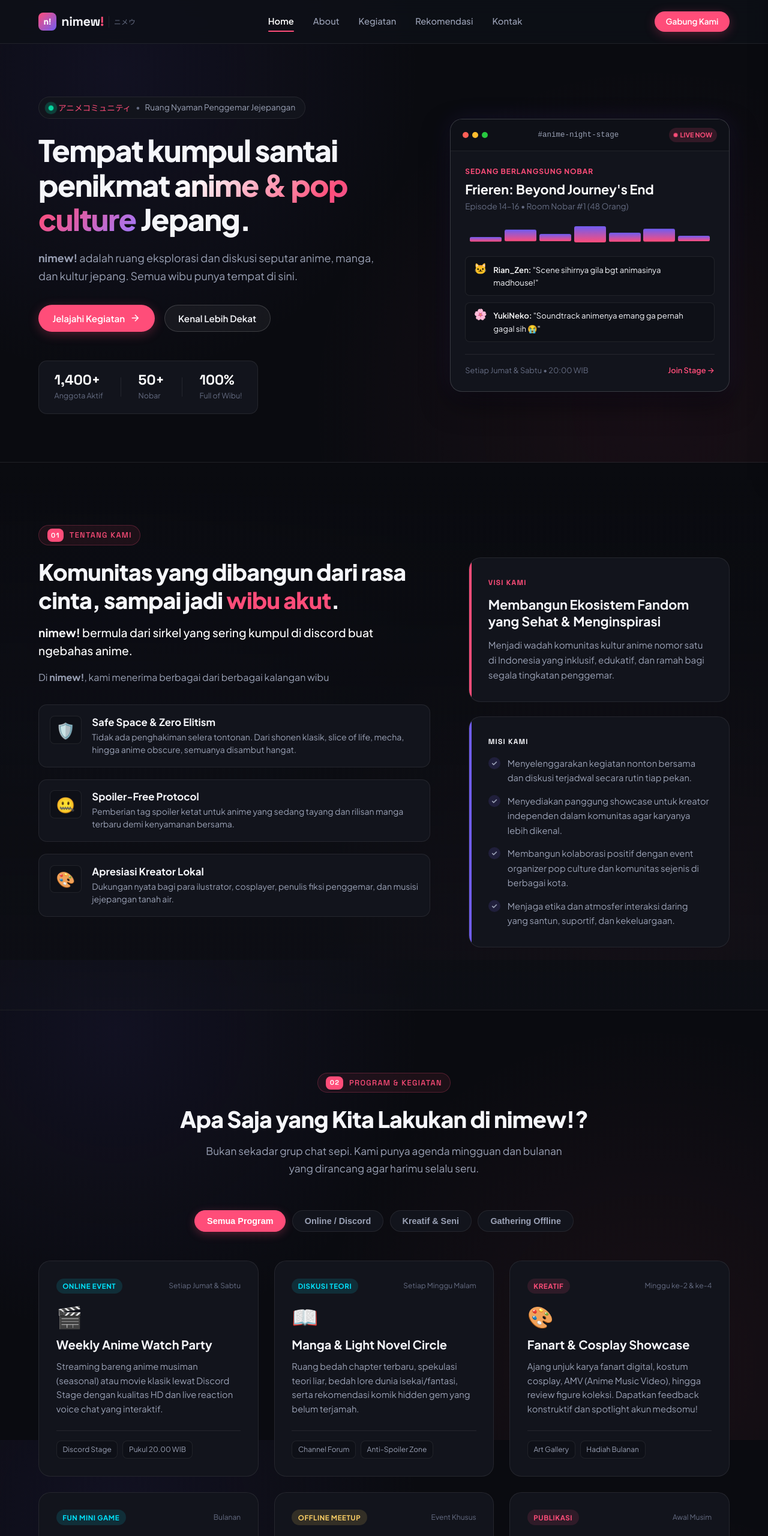
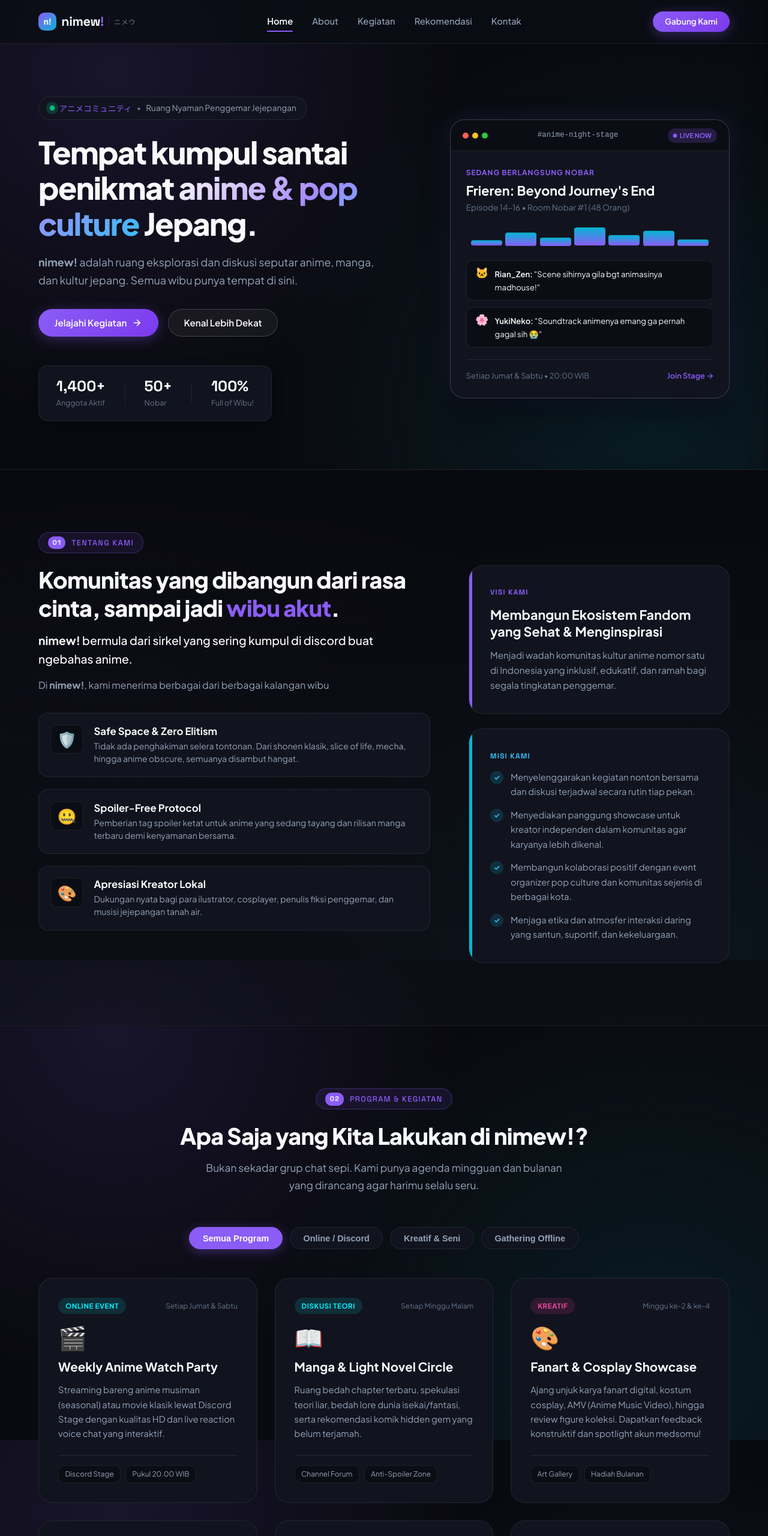
Before and after one commit to bagasfjra/nimew-community, a plain HTML site: page index.html in a window 1280 px wide. Shown: the top 2560 px of the page at 60% size. Drawn offline with Linux system fonts and the light colour scheme.

Commit message:
Mengganti beberapa tampilan dan warna

```diff
--- a/style.css
+++ b/style.css
@@ -1,48 +1,50 @@
 /* ===================================================================
    nimew! — Anime Community Website
-   Pure CSS - Modern Minimalist & Japanese Pop-Culture Aesthetic
+   Pure CSS - Modern Minimalist & Japanese Pop-Culture Aesthetic (Updated UI)
    =================================================================== */
 
 /* ---------- 1. CSS VARIABLES & THEME ---------- */
 :root {
-  --bg-dark: #0a0b10;
-  --bg-surface: #12141c;
-  --bg-surface-hover: #191c28;
-  --bg-card: #141723;
-  --bg-card-inner: #0e1017;
-  --bg-glass: rgba(14, 16, 24, 0.82);
+  --bg-dark: #090a0f;
+  --bg-surface: #11131e;
+  --bg-surface-hover: #181b2a;
+  --bg-card: #131625;
+  --bg-card-inner: #0b0d14;
+  --bg-glass: rgba(11, 13, 20, 0.85);
 
   --border-subtle: rgba(255, 255, 255, 0.08);
-  --border-medium: rgba(255, 255, 255, 0.16);
-  --border-active: #ff4d79;
-
-  --primary: #ff4d79;
-  --primary-hover: #ff2a5f;
-  --primary-glow: rgba(255, 77, 121, 0.28);
-  --primary-rgb: 255, 77, 121;
-
-  --secondary: #705df2;
-  --secondary-glow: rgba(112, 93, 242, 0.25);
-
-  --accent-cyan: #00e5ff;
-  --accent-yellow: #ffd166;
-  --accent-green: #06d6a0;
-
-  --text-main: #f5f6fa;
-  --text-muted: #9aa1b5;
-  --text-dim: #656c82;
+  --border-medium: rgba(255, 255, 255, 0.18);
+  --border-active: #7c3aed;
+
+  --primary: #8b5cf6;
+  --primary-hover: #7c3aed;
+  --primary-glow: rgba(139, 92, 246, 0.35);
+  --primary-rgb: 139, 92, 246;
+
+  --secondary: #06b6d4;
+  --secondary-light: #38bdf8;
+  --secondary-glow: rgba(6, 182, 212, 0.25);
+
+  --accent-cyan: #00f2fe;
+  --accent-yellow: #fbbf24;
+  --accent-green: #10b981;
+  --accent-pink: #ec4899;
+
+  --text-main: #f8fafc;
+  --text-muted: #94a3b8;
+  --text-dim: #64748b;
 
   --font-main: 'Plus Jakarta Sans', -apple-system, BlinkMacSystemFont, 'Segoe UI', Roboto, sans-serif;
   --font-heading: 'Space Grotesk', 'Plus Jakarta Sans', sans-serif;
   --font-jp: 'Noto Sans JP', sans-serif;
 
-  --radius-sm: 8px;
-  --radius-md: 14px;
-  --radius-lg: 20px;
+  --radius-sm: 10px;
+  --radius-md: 16px;
+  --radius-lg: 24px;
   --radius-full: 9999px;
 
-  --shadow-sm: 0 4px 12px rgba(0, 0, 0, 0.3);
-  --shadow-glow: 0 10px 30px -10px var(--primary-glow);
+  --shadow-sm: 0 4px 16px rgba(0, 0, 0, 0.4);
+  --shadow-glow: 0 10px 32px -8px var(--primary-glow);
   --transition-fast: 0.2s cubic-bezier(0.16, 1, 0.3, 1);
   --transition-normal: 0.3s cubic-bezier(0.16, 1, 0.3, 1);
 }
@@ -69,8 +71,8 @@
   -moz-osx-font-smoothing: grayscale;
   overflow-x: hidden;
   background-image:
-    radial-gradient(circle at 15% 15%, rgba(112, 93, 242, 0.08) 0%, transparent 40%),
-    radial-gradient(circle at 85% 85%, rgba(255, 77, 121, 0.06) 0%, transparent 45%);
+    radial-gradient(circle at 15% 15%, rgba(139, 92, 246, 0.12) 0%, transparent 45%),
+    radial-gradient(circle at 85% 85%, rgba(6, 182, 212, 0.1) 0%, transparent 50%);
   background-attachment: fixed;
 }
 
@@ -82,7 +84,7 @@
   background: var(--bg-dark);
 }
 ::-webkit-scrollbar-thumb {
-  background: #25283a;
+  background: #23273a;
   border-radius: var(--radius-full);
 }
 ::-webkit-scrollbar-thumb:hover {
@@ -122,7 +124,8 @@
 }
 
 .gradient-text {
-  background: linear-gradient(135deg, #ffffff 10%, #ff4d79 60%, #9e7aff 100%);
+  background: linear-gradient(135deg, #ffffff 0%, #a78bfa 50%, #38bdf8 100%);
+  background-clip: text;
   -webkit-background-clip: text;
   -webkit-text-fill-color: transparent;
 }
@@ -140,7 +143,7 @@
   font-family: var(--font-main);
   font-weight: 600;
   font-size: 0.95rem;
-  padding: 0.78rem 1.4rem;
+  padding: 0.82rem 1.6rem;
   border-radius: var(--radius-full);
   cursor: pointer;
   border: 1px solid transparent;
@@ -150,7 +153,7 @@
 }
 
 .btn-sm {
-  padding: 0.55rem 1.1rem;
+  padding: 0.55rem 1.2rem;
   font-size: 0.85rem;
 }
 
@@ -159,14 +162,14 @@
 }
 
 .btn-primary {
-  background-color: var(--primary);
+  background: linear-gradient(135deg, var(--primary), #7c3aed);
   color: #ffffff;
-  box-shadow: 0 4px 18px var(--primary-glow);
+  box-shadow: 0 4px 20px var(--primary-glow);
 }
 .btn-primary:hover {
-  background-color: var(--primary-hover);
-  transform: translateY(-2px);
-  box-shadow: 0 8px 24px var(--primary-glow);
+  background: linear-gradient(135deg, #7c3aed, #6d28d9);
+  transform: translateY(-3px);
+  box-shadow: 0 8px 28px var(--primary-glow);
 }
 
 .btn-secondary {
@@ -175,8 +178,8 @@
   border: 1px solid var(--border-medium);
 }
 .btn-secondary:hover {
-  background-color: rgba(255, 255, 255, 0.1);
-  border-color: rgba(255, 255, 255, 0.3);
+  background-color: rgba(255, 255, 255, 0.12);
+  border-color: rgba(255, 255, 255, 0.35);
   transform: translateY(-2px);
 }
 
@@ -195,9 +198,9 @@
   letter-spacing: 0.1em;
   text-transform: uppercase;
   color: var(--primary);
-  background: rgba(255, 77, 121, 0.08);
-  border: 1px solid rgba(255, 77, 121, 0.25);
-  padding: 0.3rem 0.85rem;
+  background: rgba(139, 92, 246, 0.1);
+  border: 1px solid rgba(139, 92, 246, 0.3);
+  padding: 0.35rem 0.95rem;
   border-radius: var(--radius-full);
   margin-bottom: 1.25rem;
 }
@@ -206,7 +209,7 @@
   font-weight: 800;
   color: #fff;
   background: var(--primary);
-  padding: 0.1rem 0.4rem;
+  padding: 0.1rem 0.45rem;
   border-radius: var(--radius-sm);
   font-size: 0.7rem;
 }
@@ -238,8 +241,8 @@
   top: 0;
   z-index: 1000;
   background: var(--bg-glass);
-  backdrop-filter: blur(14px);
-  -webkit-backdrop-filter: blur(14px);
+  backdrop-filter: blur(16px);
+  -webkit-backdrop-filter: blur(16px);
   border-bottom: 1px solid var(--border-subtle);
   transition: all var(--transition-fast);
 }
@@ -478,7 +481,7 @@
   font-size: 0.85rem;
   background: var(--bg-surface);
   border: 1px solid var(--border-subtle);
-  padding: 0.4rem 1rem;
+  padding: 0.45rem 1.1rem;
   border-radius: var(--radius-full);
   margin-bottom: 1.5rem;
   color: var(--text-muted);
@@ -494,9 +497,9 @@
 }
 
 @keyframes pulse-dot {
-  0% { transform: scale(0.95); box-shadow: 0 0 0 0 rgba(6, 214, 160, 0.7); }
-  70% { transform: scale(1.15); box-shadow: 0 0 0 8px rgba(6, 214, 160, 0); }
-  100% { transform: scale(0.95); box-shadow: 0 0 0 0 rgba(6, 214, 160, 0); }
+  0% { transform: scale(0.95); box-shadow: 0 0 0 0 rgba(16, 185, 129, 0.7); }
+  70% { transform: scale(1.15); box-shadow: 0 0 0 8px rgba(16, 185, 129, 0); }
+  100% { transform: scale(0.95); box-shadow: 0 0 0 0 rgba(16, 185, 129, 0); }
 }
 
 .tag-jp {
@@ -510,7 +513,7 @@
 }
 
 .hero-title {
-  font-size: 3.1rem;
+  font-size: 3.2rem;
   font-weight: 800;
   letter-spacing: -0.03em;
   line-height: 1.16;
@@ -535,11 +538,12 @@
 .hero-stats {
   display: flex;
   align-items: center;
-  gap: 1.8rem;
-  padding: 1.2rem 1.6rem;
+  gap: 2rem;
+  padding: 1.25rem 1.8rem;
   background: var(--bg-surface);
   border: 1px solid var(--border-subtle);
   border-radius: var(--radius-md);
+  box-shadow: var(--shadow-sm);
 }
 
 .stat-item {
@@ -549,7 +553,7 @@
 
 .stat-number {
   font-family: var(--font-heading);
-  font-size: 1.45rem;
+  font-size: 1.55rem;
   font-weight: 800;
   color: #ffffff;
   line-height: 1.1;
@@ -577,12 +581,13 @@
   border: 1px solid var(--border-medium);
   border-radius: var(--radius-lg);
   overflow: hidden;
-  box-shadow: 0 20px 45px rgba(0, 0, 0, 0.5), 0 0 40px rgba(112, 93, 242, 0.12);
-  transition: transform var(--transition-normal);
+  box-shadow: 0 20px 45px rgba(0, 0, 0, 0.5), 0 0 40px rgba(139, 92, 246, 0.15);
+  transition: transform var(--transition-normal), border-color var(--transition-normal);
 }
 
 .preview-card:hover {
-  transform: translateY(-4px);
+  transform: translateY(-6px);
+  border-color: rgba(139, 92, 246, 0.5);
 }
 
 .preview-header {
@@ -619,9 +624,9 @@
   gap: 5px;
   font-size: 0.68rem;
   font-weight: 700;
-  background: rgba(255, 77, 121, 0.15);
+  background: rgba(139, 92, 246, 0.2);
   color: var(--primary);
-  padding: 0.2rem 0.5rem;
+  padding: 0.2rem 0.55rem;
   border-radius: var(--radius-full);
 }
 
@@ -634,7 +639,7 @@
 }
 
 .preview-body {
-  padding: 1.5rem;
+  padding: 1.6rem;
 }
 
 .now-playing-badge {
@@ -664,7 +669,7 @@
   display: flex;
   align-items: flex-end;
   gap: 5px;
-  height: 28px;
+  height: 32px;
   padding: 0 0.5rem;
   margin-bottom: 1.5rem;
 }
@@ -672,7 +677,8 @@
 .bar-v {
   flex: 1;
   background: linear-gradient(to top, var(--primary), var(--secondary));
-  border-radius: 3px;
+  border-radius: 4px;
+  transform-origin: bottom;
   animation: bounce 1.2s infinite ease-in-out alternate;
 }
 
@@ -703,7 +709,7 @@
   gap: 0.65rem;
   background: var(--bg-card-inner);
   border: 1px solid var(--border-subtle);
-  padding: 0.65rem 0.85rem;
+  padding: 0.7rem 0.9rem;
   border-radius: var(--radius-sm);
   font-size: 0.82rem;
 }
@@ -777,22 +783,23 @@
   display: flex;
   align-items: flex-start;
   gap: 1.1rem;
-  padding: 1.1rem;
+  padding: 1.2rem;
   background: var(--bg-surface);
   border: 1px solid var(--border-subtle);
   border-radius: var(--radius-md);
-  transition: border-color var(--transition-fast);
+  transition: border-color var(--transition-fast), transform var(--transition-fast);
 }
 
 .value-item:hover {
   border-color: var(--border-medium);
+  transform: translateX(4px);
 }
 
 .value-icon {
   font-size: 1.6rem;
   line-height: 1;
   background: var(--bg-card-inner);
-  padding: 0.6rem;
+  padding: 0.65rem;
   border-radius: var(--radius-sm);
   border: 1px solid var(--border-subtle);
 }
@@ -820,7 +827,7 @@
   background: var(--bg-surface);
   border: 1px solid var(--border-subtle);
   border-radius: var(--radius-lg);
-  padding: 2rem;
+  padding: 2.2rem;
   position: relative;
   overflow: hidden;
 }
@@ -830,7 +837,7 @@
   position: absolute;
   top: 0;
   left: 0;
-  width: 4px;
+  width: 5px;
   height: 100%;
   background: var(--primary);
 }
@@ -883,9 +890,9 @@
   display: inline-flex;
   align-items: center;
   justify-content: center;
-  width: 20px;
-  height: 20px;
-  background: rgba(112, 93, 242, 0.15);
+  width: 22px;
+  height: 22px;
+  background: rgba(6, 182, 212, 0.18);
   color: var(--secondary-light);
   border-radius: 50%;
   font-size: 0.75rem;
@@ -904,7 +911,7 @@
   align-items: center;
   justify-content: center;
   flex-wrap: wrap;
-  gap: 0.65rem;
+  gap: 0.75rem;
   margin-bottom: 3rem;
 }
 
@@ -912,7 +919,7 @@
   background: var(--bg-surface);
   color: var(--text-muted);
   border: 1px solid var(--border-subtle);
-  padding: 0.55rem 1.25rem;
+  padding: 0.6rem 1.35rem;
   border-radius: var(--radius-full);
   font-size: 0.9rem;
   font-weight: 600;
@@ -930,20 +937,22 @@
   background: var(--primary);
   color: #fff;
   border-color: var(--primary);
-  box-shadow: 0 4px 15px var(--primary-glow);
-}
-
+  box-shadow: 0 4px 18px var(--primary-glow);
+}
+
+/* Modifikasi Grid Aktivitas */
 .activities-grid {
   display: grid;
   grid-template-columns: repeat(3, 1fr);
-  gap: 1.6rem;
-}
-
+  gap: 1.8rem;
+}
+
+/* Modifikasi Kartu Aktivitas (Ukuran & Efek Hover Glow) */
 .activity-card {
   background: var(--bg-surface);
   border: 1px solid var(--border-subtle);
   border-radius: var(--radius-lg);
-  padding: 1.8rem;
+  padding: 2rem;
   display: flex;
   flex-direction: column;
   transition: all var(--transition-normal);
@@ -951,9 +960,9 @@
 }
 
 .activity-card:hover {
-  transform: translateY(-6px);
-  border-color: rgba(255, 77, 121, 0.4);
-  box-shadow: 0 16px 35px rgba(0, 0, 0, 0.4), 0 0 25px rgba(255, 77, 121, 0.08);
+  transform: translateY(-8px);
+  border-color: rgba(139, 92, 246, 0.5);
+  box-shadow: 0 20px 40px rgba(0, 0, 0, 0.45), 0 0 30px rgba(139, 92, 246, 0.12);
 }
 
 .card-header-bar {
@@ -968,22 +977,22 @@
   font-weight: 700;
   text-transform: uppercase;
   letter-spacing: 0.05em;
-  padding: 0.2rem 0.65rem;
+  padding: 0.25rem 0.75rem;
   border-radius: var(--radius-full);
 }
 
 .card-type-badge.online {
-  background: rgba(0, 229, 255, 0.12);
+  background: rgba(0, 242, 254, 0.12);
   color: var(--accent-cyan);
 }
 
 .card-type-badge.creative {
-  background: rgba(255, 77, 121, 0.12);
-  color: var(--primary);
+  background: rgba(236, 72, 153, 0.15);
+  color: var(--accent-pink);
 }
 
 .card-type-badge.offline {
-  background: rgba(255, 209, 102, 0.14);
+  background: rgba(251, 191, 36, 0.15);
   color: var(--accent-yellow);
 }
 
@@ -993,13 +1002,13 @@
 }
 
 .card-icon-banner {
-  font-size: 2.2rem;
+  font-size: 2.4rem;
   margin-bottom: 1rem;
   line-height: 1;
 }
 
 .card-title {
-  font-size: 1.25rem;
+  font-size: 1.28rem;
   font-weight: 700;
   margin-bottom: 0.75rem;
   line-height: 1.35;
@@ -1008,7 +1017,7 @@
 .card-desc {
   font-size: 0.92rem;
   color: var(--text-muted);
-  line-height: 1.6;
+  line-height: 1.65;
   margin-bottom: 1.5rem;
   flex-grow: 1;
 }
@@ -1026,7 +1035,7 @@
   color: var(--text-muted);
   background: var(--bg-card-inner);
   border: 1px solid var(--border-subtle);
-  padding: 0.25rem 0.6rem;
+  padding: 0.25rem 0.65rem;
   border-radius: var(--radius-sm);
 }
 
@@ -1041,10 +1050,10 @@
 }
 
 .recommender-box {
-  background: linear-gradient(135deg, rgba(20, 23, 35, 0.95), rgba(14, 16, 24, 0.95));
+  background: linear-gradient(135deg, rgba(19, 22, 37, 0.95), rgba(11, 13, 20, 0.95));
   border: 1px solid var(--border-medium);
   border-radius: var(--radius-lg);
-  padding: 3rem;
+  padding: 3.25rem;
   display: grid;
   grid-template-columns: 1.1fr 0.9fr;
   gap: 3rem;
@@ -1057,14 +1066,14 @@
   font-size: 0.75rem;
   font-weight: 700;
   color: var(--accent-cyan);
-  background: rgba(0, 229, 255, 0.1);
-  padding: 0.25rem 0.75rem;
+  background: rgba(0, 242, 254, 0.12);
+  padding: 0.28rem 0.8rem;
   border-radius: var(--radius-full);
   margin-bottom: 0.85rem;
 }
 
 .recommender-title {
-  font-size: 2rem;
+  font-size: 2.1rem;
   font-weight: 800;
   margin-bottom: 0.75rem;
 }
@@ -1092,7 +1101,7 @@
   background: var(--bg-card-inner);
   color: var(--text-main);
   border: 1px solid var(--border-medium);
-  padding: 0.75rem 1rem;
+  padding: 0.8rem 1.1rem;
   border-radius: var(--radius-sm);
   font-family: var(--font-main);
   font-size: 0.92rem;
@@ -1106,7 +1115,7 @@
 }
 
 .btn-roll {
-  padding: 0.85rem 1.75rem;
+  padding: 0.9rem 1.85rem;
 }
 
 /* Result Card */
@@ -1119,25 +1128,25 @@
 
 .result-placeholder {
   text-align: center;
-  padding: 2rem;
+  padding: 2.25rem;
   border: 2px dashed var(--border-subtle);
   border-radius: var(--radius-md);
   color: var(--text-dim);
 }
 
 .placeholder-icon {
-  font-size: 2.5rem;
+  font-size: 2.6rem;
   margin-bottom: 0.75rem;
 }
 
 .result-card {
   width: 100%;
   background: var(--bg-card-inner);
-  border: 1px solid rgba(255, 77, 121, 0.3);
+  border: 1px solid rgba(139, 92, 246, 0.4);
   border-radius: var(--radius-md);
-  padding: 1.75rem;
+  padding: 1.85rem;
   animation: fadeIn 0.4s ease-out;
-  box-shadow: 0 10px 25px rgba(0, 0, 0, 0.4);
+  box-shadow: 0 12px 28px rgba(0, 0, 0, 0.45);
 }
 
 @keyframes fadeIn {
@@ -1166,7 +1175,7 @@
 }
 
 .result-title {
-  font-size: 1.3rem;
+  font-size: 1.35rem;
   font-weight: 800;
   margin-bottom: 0.5rem;
   color: #fff;
@@ -1229,19 +1238,19 @@
   background: var(--bg-surface);
   border: 1px solid var(--border-subtle);
   border-radius: var(--radius-md);
-  padding: 1rem 1.25rem;
+  padding: 1.1rem 1.35rem;
   transition: all var(--transition-fast);
 }
 
 .channel-card:hover {
   border-color: var(--border-medium);
   background: var(--bg-surface-hover);
-  transform: translateX(4px);
+  transform: translateX(6px);
 }
 
 .channel-icon {
-  width: 44px;
-  height: 44px;
+  width: 46px;
+  height: 46px;
   border-radius: var(--radius-sm);
   display: flex;
   align-items: center;
@@ -1250,13 +1259,13 @@
 }
 
 .channel-icon.discord {
-  background: rgba(112, 93, 242, 0.15);
-  color: #5865F2;
+  background: rgba(99, 102, 241, 0.18);
+  color: #6366f1;
 }
 
 .channel-icon.instagram {
-  background: rgba(225, 48, 108, 0.15);
-  color: #E1306C;
+  background: rgba(236, 72, 153, 0.18);
+  color: #ec4899;
 }
 
 .channel-icon.twitter {
@@ -1291,7 +1300,7 @@
   background: var(--bg-surface);
   border: 1px solid var(--border-subtle);
   border-radius: var(--radius-lg);
-  padding: 2.25rem;
+  padding: 2.35rem;
   box-shadow: var(--shadow-sm);
 }
 
@@ -1328,7 +1337,7 @@
   background: var(--bg-card-inner);
   border: 1px solid var(--border-medium);
   border-radius: var(--radius-sm);
-  padding: 0.75rem 1rem;
+  padding: 0.8rem 1.05rem;
   font-family: var(--font-main);
   font-size: 0.92rem;
   color: var(--text-main);
@@ -1338,7 +1347,7 @@
 
 .form-control:focus {
   border-color: var(--primary);
-  box-shadow: 0 0 0 3px rgba(255, 77, 121, 0.15);
+  box-shadow: 0 0 0 3px rgba(139, 92, 246, 0.2);
 }
 
 .form-control.is-invalid {
@@ -1358,8 +1367,8 @@
   display: flex;
   align-items: flex-start;
   gap: 1rem;
-  background: rgba(6, 214, 160, 0.12);
-  border: 1px solid rgba(6, 214, 160, 0.35);
+  background: rgba(16, 185, 129, 0.15);
+  border: 1px solid rgba(16, 185, 129, 0.4);
   border-radius: var(--radius-md);
   padding: 1.25rem;
   margin-top: 1.5rem;
@@ -1386,7 +1395,7 @@
 
 /* ---------- 10. FOOTER ---------- */
 .site-footer {
-  background: #08090d;
+  background: #06070a;
   border-top: 1px solid var(--border-subtle);
   padding: 4.5rem 0 2rem;
 }
@@ -1462,8 +1471,8 @@
   position: fixed;
   bottom: 2rem;
   right: 2rem;
-  width: 44px;
-  height: 44px;
+  width: 46px;
+  height: 46px;
   background: var(--bg-surface);
   border: 1px solid var(--border-medium);
   border-radius: 50%;
@@ -1488,7 +1497,7 @@
   background: var(--primary);
   color: #ffffff;
   border-color: var(--primary);
-  transform: translateY(-3px);
+  transform: translateY(-4px);
 }
 
 /* ---------- 11. RESPONSIVE DESIGN (MEDIA QUERIES) ---------- */
```
